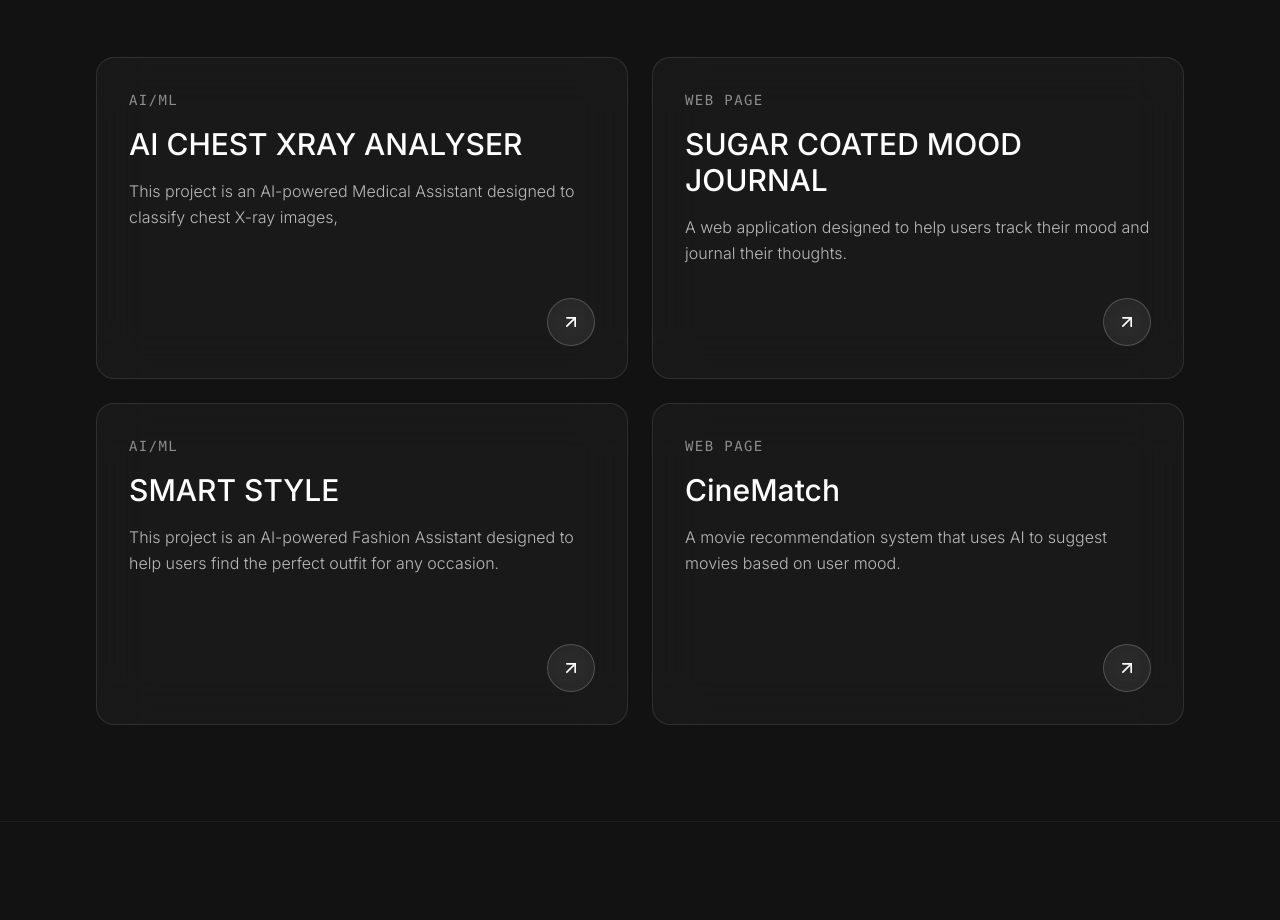
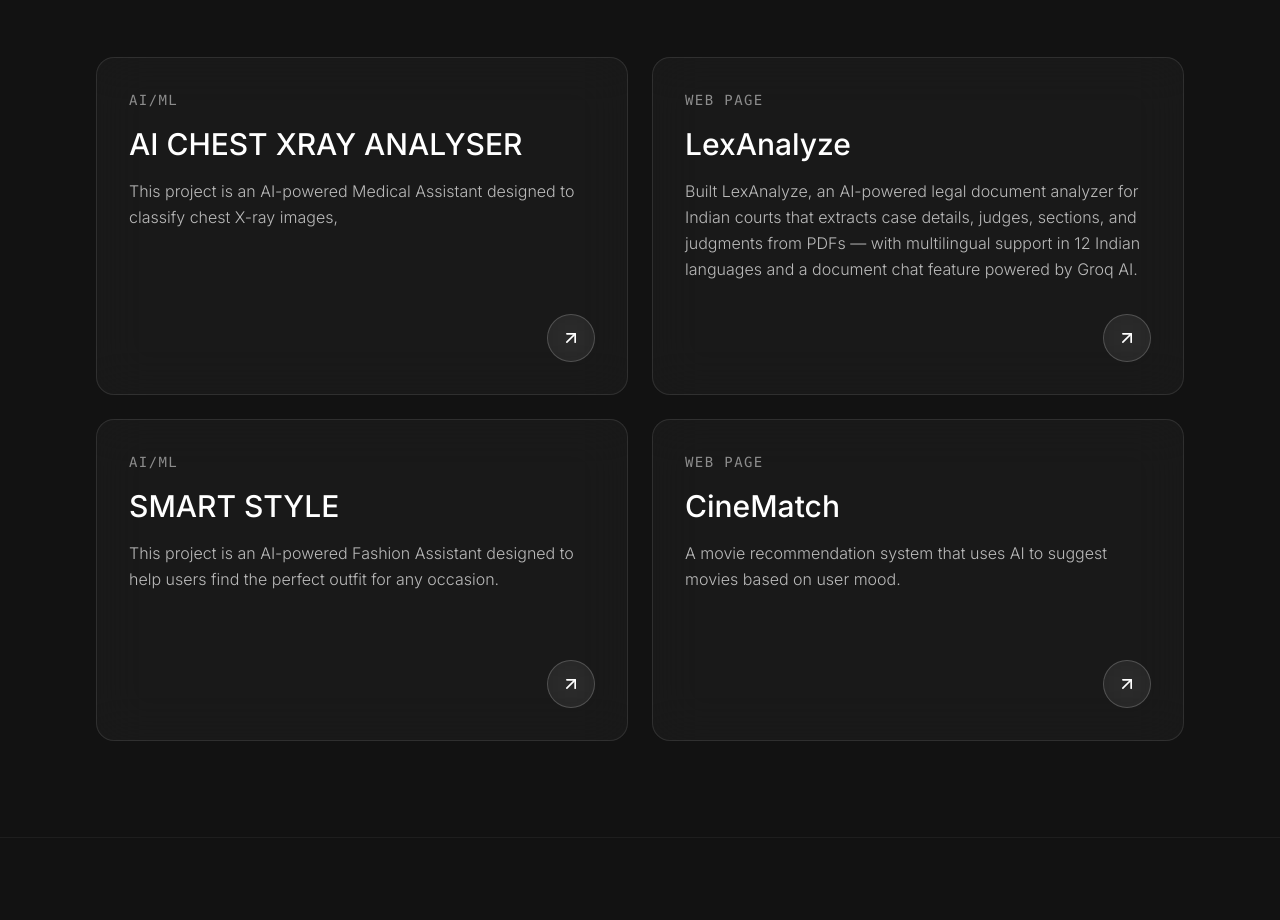
Before and after one commit to MVNSHARMA/portfolio, a Next.js app: page / in a window 1280 px wide. Shown: the part 8180-9100 px from the top of the page. Built offline with nearby package versions, Linux system fonts and the light colour scheme.

Commit message:
Update Projects section with new projects

```diff
--- a/src/components/Projects.tsx
+++ b/src/components/Projects.tsx
@@ -1,4 +1,3 @@
-import { link } from "fs";
 import { ArrowUpRight } from "lucide-react";
 
 const PROJECTS = [
@@ -12,11 +11,11 @@ const PROJECTS = [
   },
   {
     id: 2,
-    title: "SUGAR COATED MOOD JOURNAL",
+    title: "LexAnalyze",
     category: "Web Page",
-    description: "A web application designed to help users track their mood and journal their thoughts.",
+    description: "Built LexAnalyze, an AI-powered legal document analyzer for Indian courts that extracts case details, judges, sections, and judgments from PDFs — with multilingual support in 12 Indian languages and a document chat feature powered by Groq AI.",
     color: "from-emerald-500/20 to-teal-500/20",
-    link: "https://huggingface.co/spaces/MVNSHARMA/sugar-coated-mood-journal",
+    link: "https://legal-document-summarizer-dusky.vercel.app",
   },
   {
     id: 3,
```
